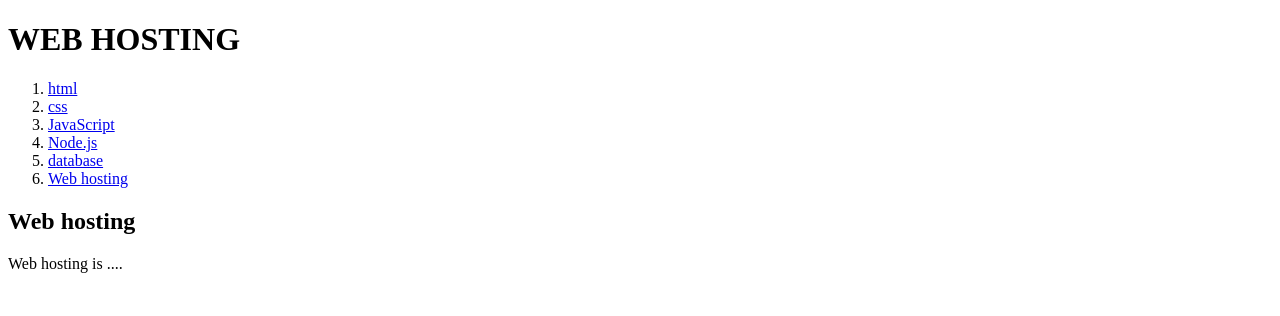
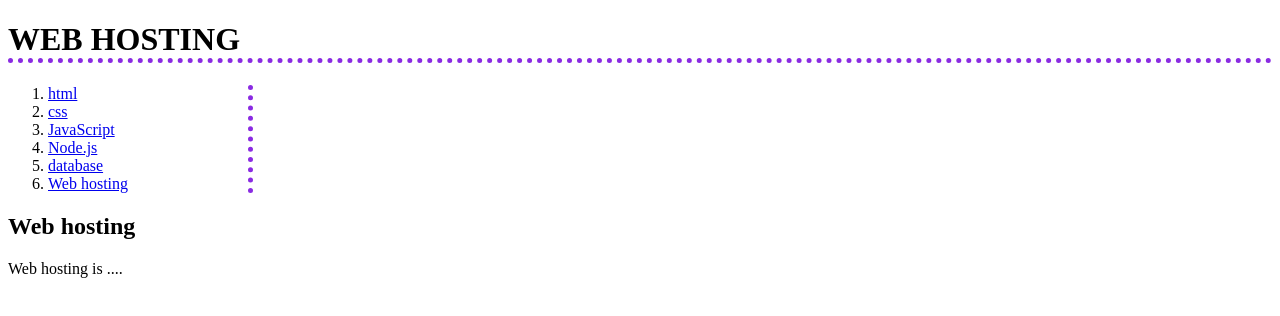
Before and after one commit to egoingsb/facebook-frontend, a plain HTML site: page 6.html in a window 1280 px wide. Drawn offline with Linux system fonts and the light colour scheme.

Commit message:
css 복습

```diff
--- a/6.html
+++ b/6.html
@@ -4,6 +4,15 @@
 <head>
     <title>WEB - Web Hosting</title>
     <meta charset="utf8">
+    <style>
+        h1{
+            border-bottom:5px dotted blueviolet;
+        }
+        ol{
+            border-right:5px dotted blueviolet;
+            width:200px;
+        }
+    </style>
 </head>
 
 <body>
--- a/style.css
+++ b/style.css
@@ -1,3 +1,7 @@
+@import url('https://fonts.googleapis.com/css?family=Noto+Serif+SC');
+body{
+    font-family: 'Noto Serif SC', serif;
+}
 h1 {
     border-bottom:10px solid rebeccapurple;
     padding:20px;
```
